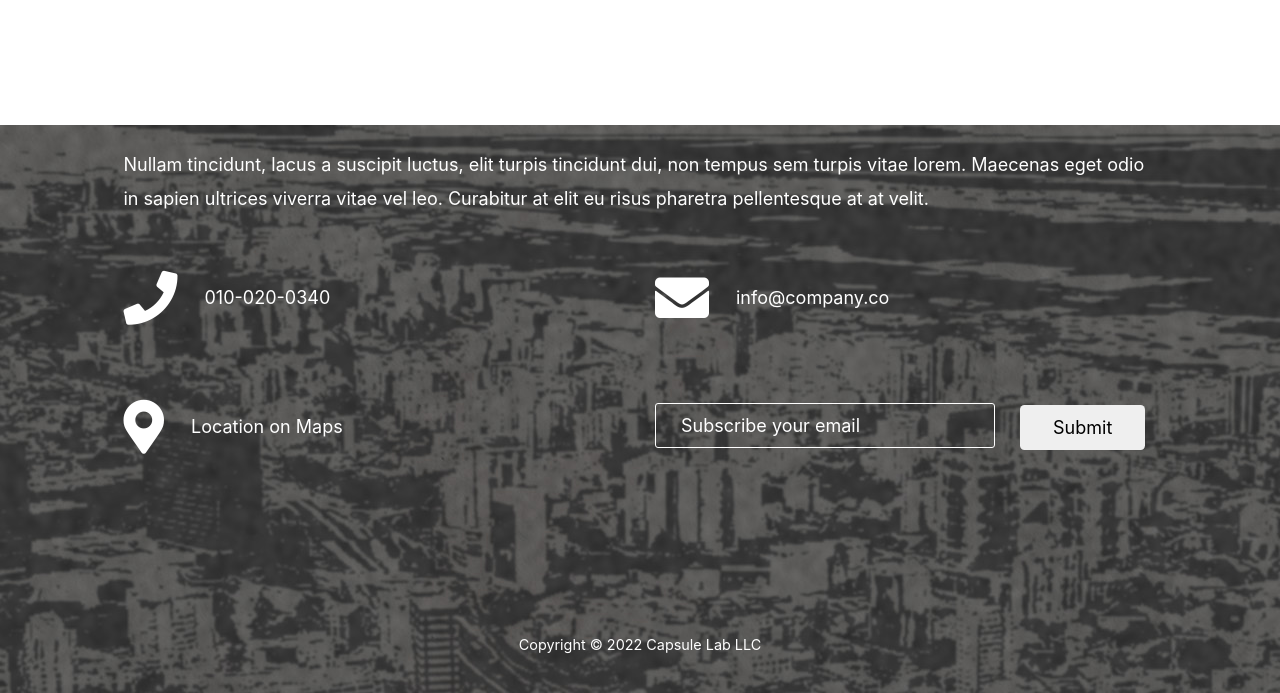
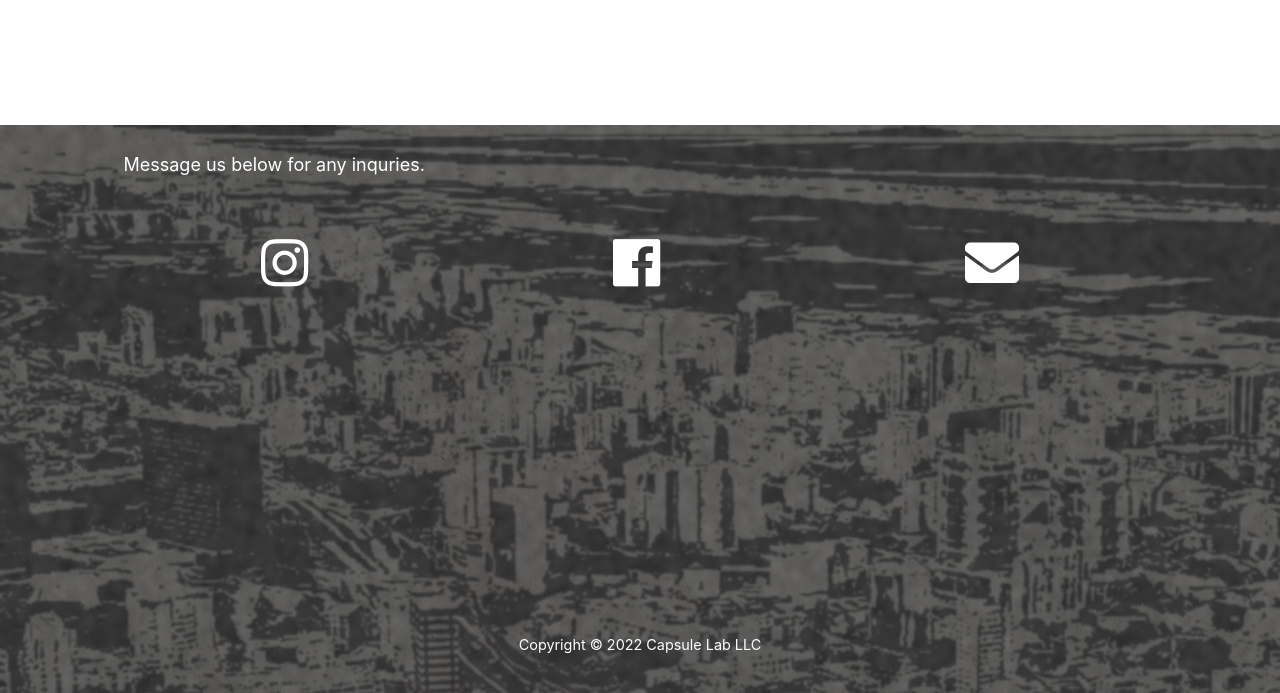
Before and after one commit to 5alentin/capsulelab.github.io, a plain HTML site: page index.html in a window 1280 px wide. Shown: the part 2499-3192 px from the top of the page. Drawn offline with Linux system fonts and the light colour scheme.

Commit message:
Add files via upload

```diff
--- a/index.html
+++ b/index.html
@@ -215,43 +215,101 @@
     <section id="contact" class="tm-section-pad-top tm-parallax-2">
       <div class="container tm-container-contact">
         <div class="row">
+          <div class="col-12">
+            <!---  <h2 class="mb-4 tm-section-title">contact</h2>
+             <div class="mb-5 tm-underline">
+                <div class="tm-underline-inner"></div>
+              </div>
+              <p class="mb-5">
+                Question or business inquries can be directed below
+              </p>
+              <form class="mb-5" method="post" id="contactForm" name="contactForm">
+                <div class="row">
+                  <div class="col-md-12 form-group">
+                    <input type="text" class="form-control" name="name" id="name" placeholder="Your name">
+                  </div>
+                </div>
+                <div class="row">
+                  <div class="col-md-12 form-group">
+                    <input type="text" class="form-control" name="email" id="email" placeholder="Email">
+                  </div>
+                </div>
+                <div class="row">
+                  <div class="col-md-12 form-group">
+                    <input type="text" class="form-control" name="subject" id="subject" placeholder="Subject">
+                  </div>
+                </div>
+                <div class="row">
+                  <div class="col-md-12 form-group">
+                    <textarea class="form-control" name="message" id="message" cols="30" rows="7" placeholder="Write your message"></textarea>
+                  </div>
+                </div>
+                <div class="row">
+                  <div class="col-12">
+                    <input type="submit" value="Send Message" class="btn tm-btn-submit">
+                  <span class="submitting"></span>
+                  </div>
+                </div>
+              </form>
+
+          </div>
+        </div>
+--->
+        <div class="row">
             <div class="col-12">
-                <h2 class="mb-4 tm-section-title">Contact Us</h2>
+                <h2 class="mb-4 tm-section-title">contact</h2>
                 <div class="mb-5 tm-underline">
                   <div class="tm-underline-inner"></div>
                 </div>
                 <p class="mb-5">
-                  Nullam tincidunt, lacus a suscipit luctus, elit turpis tincidunt dui,
-                  non tempus sem turpis vitae lorem. Maecenas eget odio in sapien ultrices
-                  viverra vitae vel leo. Curabitur at elit eu risus pharetra pellentesque
-                  at at velit.
+                  Message us below for any inquries.
                 </p>
             </div>
 
-            <div class="col-sm-12 col-md-6 d-flex align-items-center tm-contact-item">
+          <!---  <div class="col-sm-12 col-md-6 d-flex align-items-center tm-contact-item">
+              <form action="" method="get">
+                <input name="email" type="email" placeholder="enter your email" class="tm-input" required />
+                <button type="submit" class="btn tm-btn-submit">subscribe</button>
+              </form>
+            </div> --->
+
+          <!---  <div class="col-sm-12 col-md-6 d-flex align-items-center tm-contact-item">
               <a href="tel:0100200340" class="tm-contact-item-link">
                   <i class="fas fa-3x fa-phone mr-4"></i>
                   <span class="mb-0">010-020-0340</span>
               </a>
-            </div>
-            <div class="col-sm-12 col-md-6 d-flex align-items-center tm-contact-item">
-              <a href="mailto:info@company.co" class="tm-contact-item-link">
-                  <i class="fas fa-3x fa-envelope mr-4"></i>
-                  <span class="mb-0">info@company.co</span>
+            </div> --->
+
+
+
+            <div class="row-sm-4 d-flex align-items-center tm-contact-item">
+              <a href="https://www.instagram.com/capsulecoffeelab/" class="tm-contact-item-link">
+                  <i class="fab fa-3x fa-instagram"></i>
               </a>
             </div>
-            <div class="col-sm-12 col-md-6 d-flex align-items-center tm-contact-item">
+
+            <div class="row-sm-4 d-flex align-items-center tm-contact-item">
+              <a href="https://www.instagram.com/capsulecoffeelab/" class="tm-contact-item-link">
+                  <i class="fab fa-3x fa-facebook"></i>
+              </a>
+            </div>
+
+            <div class="row-sm-4 d-flex align-items-center tm-contact-item">
+              <a href="mailto:contact@capsulecoffeelab.com" class="tm-contact-item-link">
+                  <i class="fas fa-3x fa-envelope"></i>
+                  <!--- <span class="mb-0">contact@capsulecoffeelab.com</span> --->
+              </a>
+            </div>
+
+            <!--- <div class="col-sm-12 col-md-6 d-flex align-items-center tm-contact-item">
               <a href="https://www.google.com/maps" class="tm-contact-item-link">
                   <i class="fas fa-3x fa-map-marker-alt mr-4"></i>
                   <span class="mb-0">Location on Maps</span>
               </a>
-            </div>
-            <div class="col-sm-12 col-md-6 d-flex align-items-center tm-contact-item">
-              <form action="" method="get">
-                <input name="email" type="email" placeholder="Subscribe your email" class="tm-input" required />
-                <button type="submit" class="btn tm-btn-submit">Submit</button>
-              </form>
-            </div>
+            </div> --->
+
+
+
         </div>
       </div>
       <footer class="text-center small tm-footer">
```
